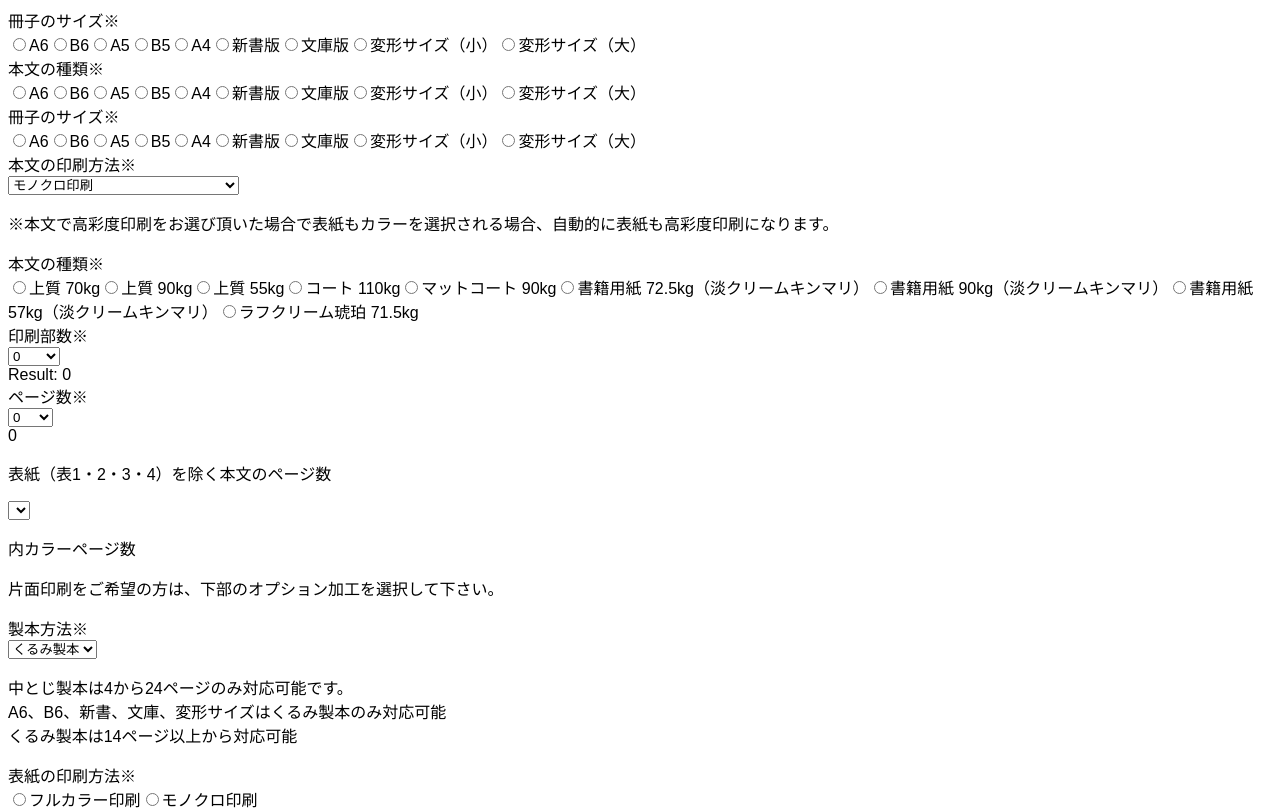
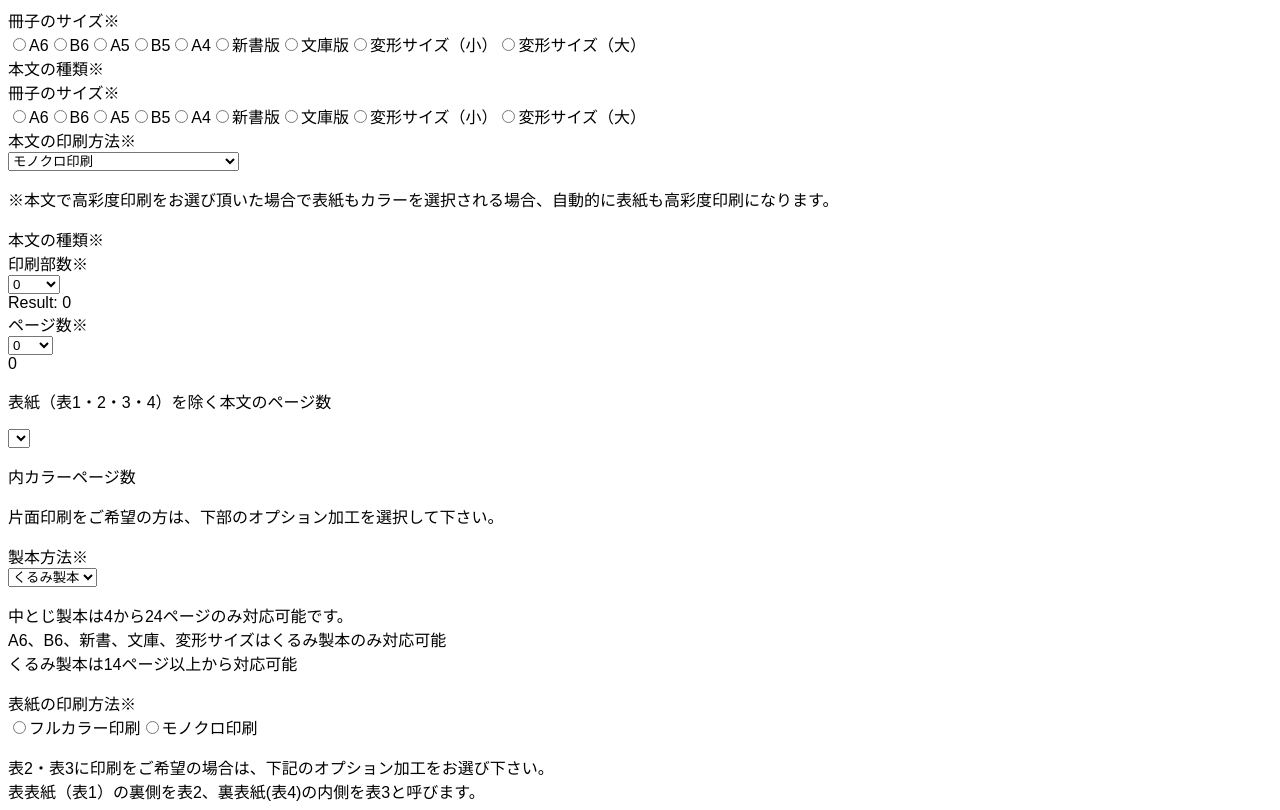
Before and after one commit to vivlio-kumihan/auto_calc, a React (Vite) app: page / in a window 1280 px wide. Shown: the top 810 px of the page. Built offline with nearby package versions, Linux system fonts and the light colour scheme.

Commit message:
fix text paper type

```diff
--- a/src/components/AutoCalc.jsx
+++ b/src/components/AutoCalc.jsx
@@ -1,13 +1,36 @@
 import { useReducer } from "react";
 
 import Example from './parts/Example.jsx'
+
+// 本文の全ての種類
+// const TEXT_PAPER_TYPE = ["上質 70kg", "上質 90kg", "上質 55kg", "コート 110kg", "マットコート 90kg", "書籍用紙 72.5kg（淡クリームキンマリ）", "書籍用紙 90kg（淡クリームキンマリ）", "書籍用紙 57kg（淡クリームキンマリ）", "ラフクリーム琥珀 71.5kg"];
+// 版型ごとに使用できる紙の種類を配列で格納。
+// A6, 文庫版
+const textPaperType_A6_PocketEdition = ["上質 70kg", "上質 90kg", "上質 55kg", "書籍用紙 72.5kg（淡クリームキンマリ）", "書籍用紙 90kg（淡クリームキンマリ）", "書籍用紙 57kg（淡クリームキンマリ）", "ラフクリーム琥珀 71.5kg"];
+// 変形サイズ（小）（大）
+const textPaperTypesCustomSize_Sm_Lg = ["上質 70kg", "上質 90kg", "書籍用紙 72.5kg（淡クリームキンマリ）", "書籍用紙 90kg（淡クリームキンマリ）"];
+// B6, A5, B5, A4, 新書版
+const textPaperTypes_Others = ["上質 70kg", "上質 90kg", "書籍用紙 72.5kg（淡クリームキンマリ）", "書籍用紙 90kg（淡クリームキンマリ）", "ラフクリーム琥珀 71.5kg"];
+
+// 冊子のサイズと対応する用紙の種類
+const TRIM_SIZES_TYPES = {
+  A6: { name: "A6", useTextPaperTypes: textPaperType_A6_PocketEdition },
+  B6: { name: "B6", useTextPaperTypes: textPaperTypes_Others },
+  A5: { name: "A5", useTextPaperTypes: textPaperTypes_Others },
+  B5: { name: "B5", useTextPaperTypes: textPaperTypes_Others },
+  A4: { name: "A4", useTextPaperTypes: textPaperTypes_Others },
+  stdPaperback: { name: "新書版", useTextPaperTypes: textPaperTypes_Others },
+  pocketEdition: { name: "文庫版", useTextPaperTypes: textPaperType_A6_PocketEdition },
+  customSizeSm: { name: "変形サイズ（小）", useTextPaperTypes: textPaperTypesCustomSize_Sm_Lg },
+  customSizeLg: { name: "変形サイズ（大）", useTextPaperTypes: textPaperTypesCustomSize_Sm_Lg },
+};
 
 // 関数Reducer
 const handleRreducer = (prev, { item, payload }) => {
   const { name, value } = payload;
   switch (item) {
-    case "trimSize": return { ...prev, trimSize: { name: name, value: value } };
-    case "textPaperType": return { ...prev, textPaperType: { name: name, value: value } };
+    case "trimSize": return { ...prev, trimSize: { name: value } };
+    case "textPaperType": return { ...prev, textPaperType: { name: value } };
     case "printQuantity": return { ...prev, [name]: value };
     case "pageCount": {
       // 課題　条件分岐が必要
@@ -24,26 +47,6 @@ const handleRreducer = (prev, { item, payload }) => {
   }
 };
 
-// 冊子のサイズ
-const TRIM_SIZES = {
-  A6: "A6", B6: "B6", A5: "A5", B5: "B5", A4: "A4",
-  stdPaperback: "新書版",
-  pocketEdition: "文庫版",
-  customSizeSm: "変形サイズ（小）",
-  customSizeLg: "変形サイズ（大）"
-};
-// 本文の種類
-const TEXT_PAPER_TYPE = {
-  highQualityPaper_70kg: "上質 70kg",
-  highQualityPaper_90kg: "上質 90kg",
-  highQualityPaper_55kg: "上質 55kg",
-  CoatedPaper_110kg: "コート 110kg",
-  matteCoatePaper_90kg: "マットコート 90kg",
-  bookPaper_72dot5kg: "書籍用紙 72.5kg（淡クリームキンマリ）",
-  bookPaper_90kg: "書籍用紙 90kg（淡クリームキンマリ）",
-  bookPaper_57kg: "書籍用紙 57kg（淡クリームキンマリ）",
-  roughCreamPaper_71dot5kg: "ラフクリーム琥珀 71.5kg",
-};
 // 印刷部数
 const printQuantityArr = [0, 1, 2, 3, 4, 5, 6, 7, 8, 9];
 for (let i = 10; i <= 2000; i += 5) {
@@ -77,7 +80,7 @@ const AutoCalc = () => {
   const handleTextPaperType = (e) => {
     dispatch({
       item: "textPaperType",
-      payload: { name: e.target.name, value: e.target.value }
+      payload: { value: e.target.value }
     });
   };
   // 印刷部数
@@ -117,19 +120,20 @@ const AutoCalc = () => {
             冊子のサイズ<span>※</span>
           </div>
             <div className="calc__content-inner">
+
             {
-              Object.entries(TRIM_SIZES).map(([name, value]) => {
+              Object.entries(TRIM_SIZES_TYPES).map(([key, value]) => {
                 return (
-                  <label htmlFor={name} key={name}>
+                  <label htmlFor={key} key={key}>
                     <input
-                      id={name}
+                      id={key}
                       type="radio"
-                      name={name}
-                      value={value}
-                      checked={state.trimSize.name === name}
+                      name={key}
+                      value={value.name}
+                      checked={state.trimSize.name === key}
                       onChange={handleTrimSize}
                     />
-                    {value}
+                    {value.name}
                   </label>
                 )
               })
@@ -164,27 +168,31 @@ const AutoCalc = () => {
         </div>
 
         {/* 本文の種類 */}
+        {/* 論理 AND 演算子『&&』は、左側が true の場合のみ右側の処理を実行する。 */}
+        {/* ?. は「オプショナルチェーン」演算子で、指定したプロパティが存在する場合のみ次の操作に進む。 */}
         <div className="calc__item-wrapper text_paper_type">
           <div className="calc__entry">
             本文の種類<span>※</span>
           </div>
           <div className="calc__content-inner">
             {
-              Object.entries(TEXT_PAPER_TYPE).map(([name, value]) => {
+              state.trimSize.name &&
+                TRIM_SIZES_TYPES[state.trimSize.name]?.useTextPaperTypes.map((type) => {
                   return (
-                  <label htmlFor={name} key={name}>
+                    <label htmlFor={type} key={type}>
                       <input
-                      id={name}
+                        id={type}
                         type="radio"
-                      name={name}
-                      value={value}
-                      checked={state.textPaperType.name === name}
+                        name="textPaperType"
+                        value={type}
+                        checked={state.textPaperType.value === type}
                         onChange={handleTextPaperType}
                       />
-                    {value}
+                      {type}
                     </label>
                   )
-              })
+                }
+              )
             }
           </div>
         </div>
--- a/src/components/parts/Example.jsx
+++ b/src/components/parts/Example.jsx
@@ -1,138 +1,33 @@
 import { useReducer } from "react";
 
 // 本文の全ての種類
-const TEXT_PAPER_TYPE = {
-  _1_highQualityPaper_70kg: "上質 70kg",
-  _2_highQualityPaper_90kg: "上質 90kg",
-  _3_highQualityPaper_55kg: "上質 55kg",
-  _4_coatedPaper_110kg: "コート 110kg",
-  _5_matteCoatePaper_90kg: "マットコート 90kg",
-  _6_bookPaper_72dot5kg: "書籍用紙 72.5kg（淡クリームキンマリ）",
-  _7_bookPaper_90kg: "書籍用紙 90kg（淡クリームキンマリ）",
-  _8_bookPaper_57kg: "書籍用紙 57kg（淡クリームキンマリ）",
-  _9_roughCreamPaper_71dot5kg: "ラフクリーム琥珀 71.5kg",
-};
-// 版型それぞれに使用できる用紙の種類を生成する。
-function geneTextPaperType(obj,
-  items) {
-  return items.reduce((newObj, key) => {
-    if (obj[key] !== undefined) {
-      newObj[key] = obj[key];
-    }
-    return newObj;
-  }, {});
-}
-// A6
-const caseA6 = geneTextPaperType(
-  TEXT_PAPER_TYPE,
-  [
-    "_1_highQualityPaper_70kg",
-    "_2_highQualityPaper_90kg",
-    "_3_highQualityPaper_55kg",
-    "_6_bookPaper_72dot5kg",
-    "_7_bookPaper_90kg",
-    "_8_bookPaper_57kg",
-    "_9_roughCreamPaper_71dot5kg",
-  ]);
-// B6
-const caseB6 = geneTextPaperType(
-  TEXT_PAPER_TYPE,
-  [
-    "_1_highQualityPaper_70kg",
-    "_2_highQualityPaper_90kg",
-    "_6_bookPaper_72dot5kg",
-    "_7_bookPaper_90kg",
-    "_9_roughCreamPaper_71dot5kg",
-  ]);
-// A5
-const caseA5 = geneTextPaperType(
-  TEXT_PAPER_TYPE,
-  [
-    "_1_highQualityPaper_70kg",
-    "_2_highQualityPaper_90kg",
-    "_6_bookPaper_72dot5kg",
-    "_7_bookPaper_90kg",
-    "_9_roughCreamPaper_71dot5kg",
-  ]);
-// B5
-const caseB5 = geneTextPaperType(
-  TEXT_PAPER_TYPE,
-  [
-    "_1_highQualityPaper_70kg",
-    "_2_highQualityPaper_90kg",
-    "_6_bookPaper_72dot5kg",
-    "_7_bookPaper_90kg",
-    "_9_roughCreamPaper_71dot5kg",
-  ]);
-// A4
-const caseA4 = geneTextPaperType(
-  TEXT_PAPER_TYPE,
-  [
-    "_1_highQualityPaper_70kg",
-    "_2_highQualityPaper_90kg",
-    "_6_bookPaper_72dot5kg",
-    "_7_bookPaper_90kg",
-    "_9_roughCreamPaper_71dot5kg",
-  ]);
-// 新書版
-const caseStdPaperback = geneTextPaperType(
-  TEXT_PAPER_TYPE,
-  [
-    "_1_highQualityPaper_70kg",
-    "_2_highQualityPaper_90kg",
-    "_6_bookPaper_72dot5kg",
-    "_7_bookPaper_90kg",
-    "_9_roughCreamPaper_71dot5kg",
-  ]);
-// 文庫版
-const casePocketEdition = geneTextPaperType(
-  TEXT_PAPER_TYPE,
-  [
-    "_1_highQualityPaper_70kg",
-    "_2_highQualityPaper_90kg",
-    "_3_highQualityPaper_55kg",
-    "_6_bookPaper_72dot5kg",
-    "_7_bookPaper_90kg",
-    "_8_bookPaper_57kg",
-    "_9_roughCreamPaper_71dot5kg",
-  ]);
-// 変形サイズ（小）
-const caseCustomSizeSm = geneTextPaperType(
-  TEXT_PAPER_TYPE,
-  [
-    "_1_highQualityPaper_70kg",
-    "_2_highQualityPaper_90kg",
-    "_6_bookPaper_72dot5kg",
-    "_7_bookPaper_90kg",
-  ]);
-// 変形サイズ（大）
-const caseCustomSizeLg = geneTextPaperType(
-  TEXT_PAPER_TYPE,
-  [
-    "_1_highQualityPaper_70kg",
-    "_2_highQualityPaper_90kg",
-    "_6_bookPaper_72dot5kg",
-    "_7_bookPaper_90kg",
-  ]);
+const TEXT_PAPER_TYPE = ["上質 70kg", "上質 90kg", "上質 55kg", "コート 110kg", "マットコート 90kg", "書籍用紙 72.5kg（淡クリームキンマリ）", "書籍用紙 90kg（淡クリームキンマリ）", "書籍用紙 57kg（淡クリームキンマリ）", "ラフクリーム琥珀 71.5kg"];
+// 版型ごとに使用できる紙の種類を配列で格納。
+// A6, 文庫版
+const textPaperType_A6_PocketEdition = ["上質 70kg", "上質 90kg", "上質 55kg", "書籍用紙 72.5kg（淡クリームキンマリ）", "書籍用紙 90kg（淡クリームキンマリ）", "書籍用紙 57kg（淡クリームキンマリ）", "ラフクリーム琥珀 71.5kg"];
+// 変形サイズ（小）（大）
+const textPaperTypesCustomSize_Sm_Lg = ["上質 70kg", "上質 90kg", "書籍用紙 72.5kg（淡クリームキンマリ）", "書籍用紙 90kg（淡クリームキンマリ）"];
+// B6, A5, B5, A4, 新書版
+const textPaperTypes_Others = ["上質 70kg", "上質 90kg", "書籍用紙 72.5kg（淡クリームキンマリ）", "書籍用紙 90kg（淡クリームキンマリ）", "ラフクリーム琥珀 71.5kg"];
 
 // 冊子のサイズと対応する用紙の種類
-const TRIM_SIZES_TYPE = {
-  A6: { name: "A6", paper_type: caseA6 },
-  B6: { name: "B6", paper_type: caseB6 },
-  A5: { name: "A5", paper_type: caseA5 },
-  B5: { name: "B5", paper_type: caseB5 },
-  A4: { name: "A4", paper_type: caseA4 },
-  stdPaperback: { name: "新書版", paper_type: caseStdPaperback },
-  pocketEdition: { name: "文庫版", paper_type: casePocketEdition },
-  customSizeSm: { name: "変形サイズ（小）", paper_type: caseCustomSizeSm },
-  customSizeLg: { name: "変形サイズ（大）", paper_type: caseCustomSizeLg },
+const TRIM_SIZES_TYPES = {
+  A6: { name: "A6", useTextPaperTypes: textPaperType_A6_PocketEdition },
+  B6: { name: "B6", useTextPaperTypes: textPaperTypes_Others },
+  A5: { name: "A5", useTextPaperTypes: textPaperTypes_Others },
+  B5: { name: "B5", useTextPaperTypes: textPaperTypes_Others },
+  A4: { name: "A4", useTextPaperTypes: textPaperTypes_Others },
+  stdPaperback: { name: "新書版", useTextPaperTypes: textPaperTypes_Others },
+  pocketEdition: { name: "文庫版", useTextPaperTypes: textPaperType_A6_PocketEdition },
+  customSizeSm: { name: "変形サイズ（小）", useTextPaperTypes: textPaperTypesCustomSize_Sm_Lg },
+  customSizeLg: { name: "変形サイズ（大）", useTextPaperTypes: textPaperTypesCustomSize_Sm_Lg },
 };
 
 const handleRreducer = (prev, { item, payload }) => {
   const { name, value } = payload;
   switch (item) {
     case "trimSize": return { ...prev, trimSize: { name: value } };
-    case "textPaperType": return { ...prev, textPaperType: { name: name, value: value } };
+    case "textPaperType": return { ...prev, textPaperType: { name: value } };
     default: throw new Error("error...");
   }
 };
@@ -144,6 +39,7 @@ const Example = () => {
   };
 
   const [state,  dispatch] = useReducer(handleRreducer, initState);
+  console.log(state)
 
   // 冊子のサイズ
   const handleTrimSize = (e) => {
@@ -156,7 +52,7 @@ const Example = () => {
   const handleTextPaperType = (e) => {
     dispatch({
       item: "textPaperType",
-      payload: { name: e.target.name, value: e.target.value }
+      payload: { value: e.target.value }
     });
   };
 
@@ -169,11 +65,13 @@ const Example = () => {
             冊子のサイズ<span>※</span>
           </div>
             <div className="calc__content-inner">
+
             {
-              console.log(state)
-            }
-            {
-              Object.entries(TRIM_SIZES_TYPE).map(([key, value]) => {
+              Object.entries(TRIM_SIZES_TYPES).map(([key, value]) => {
+                {/* console.log(key)
+                console.log(value)
+                console.log(value.name)
+                console.log(state.trimSize.name) */}
                 return (
                   <label htmlFor={key} key={key}>
                     <input
@@ -181,7 +79,7 @@ const Example = () => {
                       type="radio"
                       name={key}
                       value={value.name}
-                      checked={state.trimSize.name === key}
+                      checked={state.trimSize.name === value.name}
                       onChange={handleTrimSize}
                     />
                     {value.name}
@@ -192,29 +90,31 @@ const Example = () => {
           </div>
         </div>
         {/* 本文の種類 */}
+        {/* 論理 AND 演算子『&&』は、左側が true の場合のみ右側の処理を実行する。 */}
+        {/* ?. は「オプショナルチェーン」演算子で、指定したプロパティが存在する場合のみ次の操作に進む。 */}
         <div className="calc__item-wrapper text_paper_type">
           <div className="calc__entry">
             本文の種類<span>※</span>
           </div>
           <div className="calc__content-inner">
             {
-              Object.entries(TRIM_SIZES_TYPE).map(([key, value]) => {
-                console.log(key)
-                console.log(value.paper_type)
+              state.trimSize.name &&
+                TRIM_SIZES_TYPES[state.trimSize.name]?.useTextPaperTypes.map((type) => {
                   return (
-                  <label htmlFor={key} key={key}>
+                    <label htmlFor={type} key={type}>
                       <input
-                      id={key}
+                        id={type}
                         type="radio"
-                      name={key}
-                      value={value}
-                      checked={state.textPaperType === key}
-                      onChange={handleTrimSize}
+                        name="textPaperType"
+                        value={type}
+                        checked={state.textPaperType.value === type}
+                        onChange={handleTextPaperType}
                       />
-                    {value.name}
+                      {type}
                     </label>
                   )
-              })
+                }
+              )
             }
           </div>
         </div>
@@ -224,6 +124,11 @@ const Example = () => {
 };
 
 export default Example;
+
+
+// console.log(key);
+// console.log(value.name);
+// console.log(value.useTextPaperTypes);
 
 // 基本サイズ　h176×w103、h182×w112
 // 可能範囲　[h172～192]×[w103～138]
```
Lines whose indentation alone changed are shown as unchanged.
